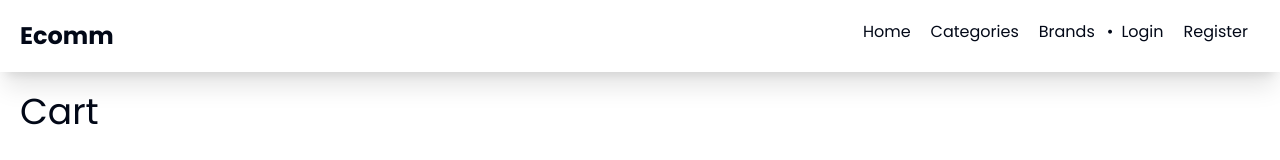
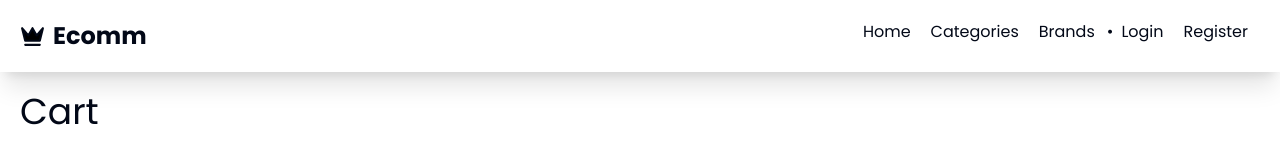
Before and after one commit to akabhi5/ecomm-ui, a Next.js app: page /cart in a window 1280 px wide. Shown: the top 160 px of the page. Built offline with nearby package versions, Linux system fonts and the light colour scheme; no server answers.

Commit message:
changed logo

```diff
--- a/components/NavBar/NavBar.tsx
+++ b/components/NavBar/NavBar.tsx
@@ -1,11 +1,15 @@
 import Link from "next/link";
 import AuthList from "./AuthList";
+import { Crown } from "lucide-react";
 
 const NavBar = () => {
   return (
     <nav className="p-5 flex justify-between shadow-xl">
       <div className="text-2xl font-bold">
-        <Link href="/">Ecomm</Link>
+        <Link href="/" className="flex items-center space-x-2">
+          <Crown fill="black" size={25} />
+          <div>Ecomm</div>
+        </Link>
       </div>
       <div className="flex">
         <div className="mr-3">
```
